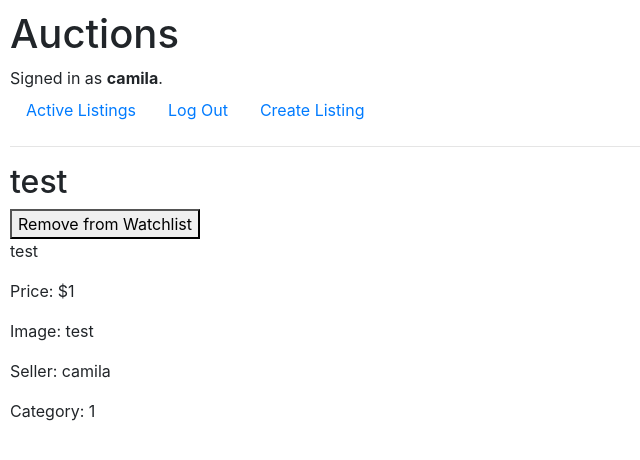
After one commit to certo4/commerce, a Django app: page /listings/7 in a window 1280 px wide. The commit adds this page. Shown: the top 460 px of the page, without its empty margins (0-640 px from the left). Run offline with Django 3.2, Linux system fonts and the light colour scheme; a user stored in the database is signed in; data comes from the database, SQL or seed files in the repository; some libraries are stand-ins or nearby versions.

Commit message:
Added watchlist button but text never changes

```diff
--- a/auctions/admin.py
+++ b/auctions/admin.py
@@ -1,7 +1,8 @@
 from django.contrib import admin
 
 # Register your models here.
-from .models import User
+from .models import User, Listing
 from django.contrib.auth.admin import UserAdmin
 
 admin.site.register(User, UserAdmin)
+admin.site.register(Listing)
--- a/auctions/forms.py
+++ b/auctions/forms.py
@@ -0,0 +1,12 @@
+from django import forms
+
+class CloseListing(forms.Form):
+    form_type = forms.BooleanField(
+        initial=True,
+        widget=forms.HiddenInput()
+    )
+
+class WatchlistAction(forms.Form):
+    add_watchlist = forms.BooleanField(
+        widget=forms.HiddenInput()
+    )
--- a/auctions/models.py
+++ b/auctions/models.py
@@ -5,23 +5,28 @@ from django.forms import ModelForm
 
 
 class User(AbstractUser):
+    def __str__(self):
+        return self.username
     pass
 
 class Category(models.Model):
     pass
 
 class Listing(models.Model):
-    listing_id = models.IntegerField(blank=True, null=True)
     title = models.CharField(max_length=64)
     description = models.CharField(max_length=64)
     starting_bid = models.IntegerField()
     seller = models.ManyToManyField(User, blank=True, related_name="listing")
+    seller_username = models.CharField(max_length=64, default="")
     img_url = models.CharField(max_length=64, blank=True)
     category_id = models.IntegerField(default=1)
-    # category_id = models.ManyToManyField(Category, blank=True, related_name="listing")
+    in_watchlist = models.BooleanField(default=False)
     current_price = models.IntegerField(blank=True)
     is_active = models.BooleanField()
     current_winner = models.ManyToManyField(User, blank=True, related_name="won_bid")
+
+    def __str__(self):
+        return self.title
 
 class ListingForm(ModelForm):
     class Meta:
--- /dev/null
+++ b/auctions/templates/auctions/listing.html
@@ -0,0 +1,23 @@
+{% extends "auctions/layout.html" %}
+
+{% block body %}
+
+    {# TODO: Add message for error and successes #}
+
+    <h2>{{ listing.title }}</h2>
+
+    {% if watchlist_form %}
+        <form action="{% url 'watchlist_action' listing.id %}" method="post">
+            {% csrf_token %}
+            {{ watchlist_form }}
+            <button type="submit" name="submit">{{ watchlist_text}}</button>
+        </form>
+    {% endif %}
+
+    <p>{{ listing.description }}</p>
+    <p>Price: ${{ listing.starting_bid }}</p>
+    <p>Image: {{ listing.img_url }}</p>
+    <p>Seller: {{ listing.seller_username }}</p>
+    <p>Category: {{ listing.category_id }}</p>
+
+{% endblock %}
--- a/auctions/urls.py
+++ b/auctions/urls.py
@@ -8,5 +8,8 @@ urlpatterns = [
     path("logout", views.logout_view, name="logout"),
     path("register", views.register, name="register"),
     path("new-listing", views.new_listing, name="new_listing"),
-    path("create_listing", views.create_listing, name="create_listing")
+    path("create_listing", views.create_listing, name="create_listing"),
+    path("listings/<str:id>", views.listing, name="listings"),
+    # path("close_listing", views.close_listing, name="close_listing"),
+    path("watchlist_action/<str:id>", views.watchlist_action, name="watchlist_action")
 ]
--- a/auctions/views.py
+++ b/auctions/views.py
@@ -6,10 +6,13 @@ from django.urls import reverse
 from django.contrib.auth.decorators import login_required
 
 from .models import User, Listing, ListingForm
+from .forms import CloseListing, WatchlistAction
 
 
 def index(request):
-    return render(request, "auctions/index.html")
+    return render(request, "auctions/index.html", {
+        "listings": Listing.objects.filter(is_active=True)
+    })
 
 
 def login_view(request):
@@ -73,8 +76,6 @@ def new_listing(request):
 
 @login_required
 def create_listing(request):
-    # Getting current user object
-    current_user = request.user
 
     form = ListingForm(request.POST)
     # Check whether form is valid:
@@ -87,6 +88,7 @@ def create_listing(request):
             description = form.cleaned_data["description"],
             starting_bid = form.cleaned_data["starting_bid"],
             img_url = form.cleaned_data["img_url"],
+            seller_username = request.user.username,
             category_id = form.cleaned_data["category_id"],
             current_price = 0,
             is_active = True,
@@ -103,3 +105,55 @@ def create_listing(request):
         })
     else:
         return HttpResponseRedirect(reverse("new_listing"))
+
+def listing(request, id):
+    if request.user.is_authenticated:
+        # Getting the object
+        listing = Listing.objects.get(id=id)
+
+        # Setting watchlist form button text
+        watchlist_text = "Add to Watchlist"
+        watchlist_form = WatchlistAction(initial={'add_watchlist': True})
+        if listing.is_active:
+            watchlist_text = "Remove from Watchlist"
+            watchlist_form = WatchlistAction(initial={'add_watchlist': False})
+
+        #Checking whether current user is the owner of listing
+        # is_owner = False
+        # if listing.seller_username == request.user.username:
+        #     is_owner = True
+        return render(request, "auctions/listing.html", {
+            "listing": listing,
+            "is_authenticated": request.user.is_authenticated,
+            "watchlist_form": watchlist_form,
+            "watchlist_text": watchlist_text
+        })
+    else:
+        return render(request, "auctions/listing.html", {
+            "listing": listing,
+            "is_authenticated": request.user.is_authenticated,
+            "watchlist_form": False,
+            "watchlist_text": ""
+        })
+
+
+def watchlist_action(request, id):
+    # If this is a POST request we need to process the form data
+    if request.method == 'POST':
+
+        # Create a form instance and populate it with data from the request:
+        form = WatchlistAction()
+        # Check whether it's valid:
+        if form.is_valid():
+            add_watchlist = form.cleaned_data["add_watchlist"]
+            listing = Listing.objects.get(id=id)
+            listing.in_watchlist = add_watchlist
+
+
+            return HttpResponseRedirect(f'/listings/{id}')
+
+    # If a GET (or any other method) we'll create a blank form
+    else:
+        form = WatchlistAction()
+
+    return HttpResponseRedirect(f'/listings/{id}')
```
Also changed, not shown: auctions/templates/auctions/index.html (+11 -1 lines), auctions/migrations/0001_initial.py, auctions/migrations/0002_auto_20210305_0847.py (deleted), auctions/migrations/0002_listing_seller_username.py (added), auctions/migrations/0003_auto_20210305_0850.py (deleted), auctions/migrations/0003_remove_listing_listing_id.py (added), auctions/migrations/0004_auto_20210305_0856.py (deleted), auctions/migrations/0004_listing_in_watchlist.py (added), auctions/migrations/0005_auto_20210305_0857.py (deleted), db.sqlite3.
